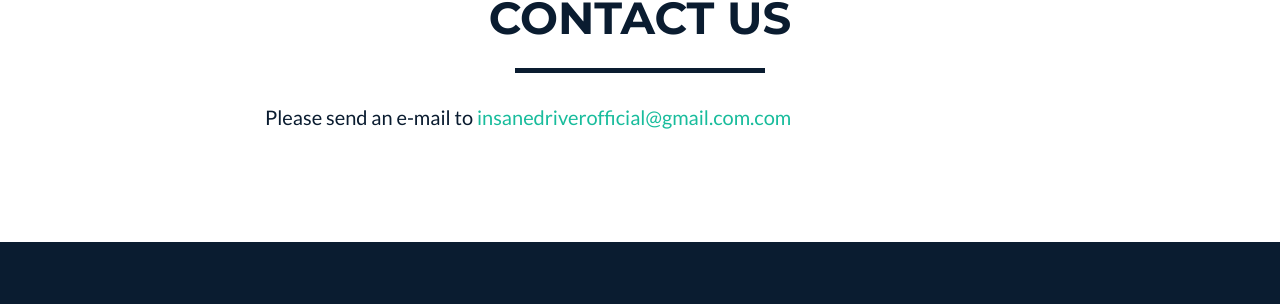
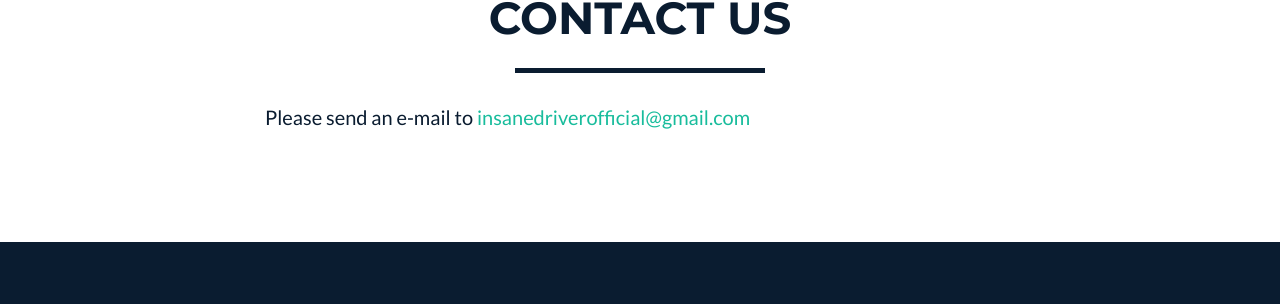
Before and after one commit to insanedriver/insanedriver.github.io, a Jekyll site: the page index.html, which Jekyll copies as it is, in a window 1280 px wide and 900 px high, scrolled down 1518 px. Shown: the part 332-636 px from the top of the window. Built offline with Jekyll 4.4.1, drawn with Linux system fonts in a browser that asks for light colours.

Commit message:
Atualizando email

```diff
--- a/art/2014/11/08/project-1/index.html
+++ b/art/2014/11/08/project-1/index.html
@@ -174,9 +174,8 @@
             </div>
             <div class="row">
                 <div class="col-md-8 col-md-offset-2">
-                    <!-- To configure the contact form email address, go to mail/contact_me.php and update the email address in the PHP file on line 19. -->
-                    <!-- The form should work on most web servers, but if the form is not working you may need to configure your web server differently. -->
-                    <p>Please send an e-mail to <a href="mailto:insanedriverofficial@gmail.com.com">insanedriverofficial@gmail.com.com</a></p>
+
+                    <p>Please send an e-mail to <a href="mailto:insanedriverofficial@gmail.com.com">insanedriverofficial@gmail.com</a></p>
                 </div>
             </div>
         </div>
--- a/art/2014/11/08/project-2/index.html
+++ b/art/2014/11/08/project-2/index.html
@@ -174,9 +174,8 @@
             </div>
             <div class="row">
                 <div class="col-md-8 col-md-offset-2">
-                    <!-- To configure the contact form email address, go to mail/contact_me.php and update the email address in the PHP file on line 19. -->
-                    <!-- The form should work on most web servers, but if the form is not working you may need to configure your web server differently. -->
-                    <p>Please send an e-mail to <a href="mailto:insanedriverofficial@gmail.com.com">insanedriverofficial@gmail.com.com</a></p>
+
+                    <p>Please send an e-mail to <a href="mailto:insanedriverofficial@gmail.com.com">insanedriverofficial@gmail.com</a></p>
                 </div>
             </div>
         </div>
--- a/art/2014/11/08/project-3/index.html
+++ b/art/2014/11/08/project-3/index.html
@@ -174,9 +174,8 @@
             </div>
             <div class="row">
                 <div class="col-md-8 col-md-offset-2">
-                    <!-- To configure the contact form email address, go to mail/contact_me.php and update the email address in the PHP file on line 19. -->
-                    <!-- The form should work on most web servers, but if the form is not working you may need to configure your web server differently. -->
-                    <p>Please send an e-mail to <a href="mailto:insanedriverofficial@gmail.com.com">insanedriverofficial@gmail.com.com</a></p>
+
+                    <p>Please send an e-mail to <a href="mailto:insanedriverofficial@gmail.com.com">insanedriverofficial@gmail.com</a></p>
                 </div>
             </div>
         </div>
--- a/feed.xml
+++ b/feed.xml
@@ -5,8 +5,8 @@
     <description>Write an awesome description for your new site here. You can edit this line in _config.yml. It will appear in your document head meta (for Google search results) and in your feed.xml site description.</description>
     <link>/</link>
     <atom:link href="/feed.xml" rel="self" type="application/rss+xml" />
-    <pubDate>Sat, 08 Nov 2014 20:48:14 -0200</pubDate>
-    <lastBuildDate>Sat, 08 Nov 2014 20:48:14 -0200</lastBuildDate>
+    <pubDate>Sat, 08 Nov 2014 20:52:42 -0200</pubDate>
+    <lastBuildDate>Sat, 08 Nov 2014 20:52:42 -0200</lastBuildDate>
     <generator>Jekyll v2.4.0</generator>
 
       <item>
--- a/index.html
+++ b/index.html
@@ -174,9 +174,8 @@
             </div>
             <div class="row">
                 <div class="col-md-8 col-md-offset-2">
-                    <!-- To configure the contact form email address, go to mail/contact_me.php and update the email address in the PHP file on line 19. -->
-                    <!-- The form should work on most web servers, but if the form is not working you may need to configure your web server differently. -->
-                    <p>Please send an e-mail to <a href="mailto:insanedriverofficial@gmail.com.com">insanedriverofficial@gmail.com.com</a></p>
+
+                    <p>Please send an e-mail to <a href="mailto:insanedriverofficial@gmail.com.com">insanedriverofficial@gmail.com</a></p>
                 </div>
             </div>
         </div>
```
